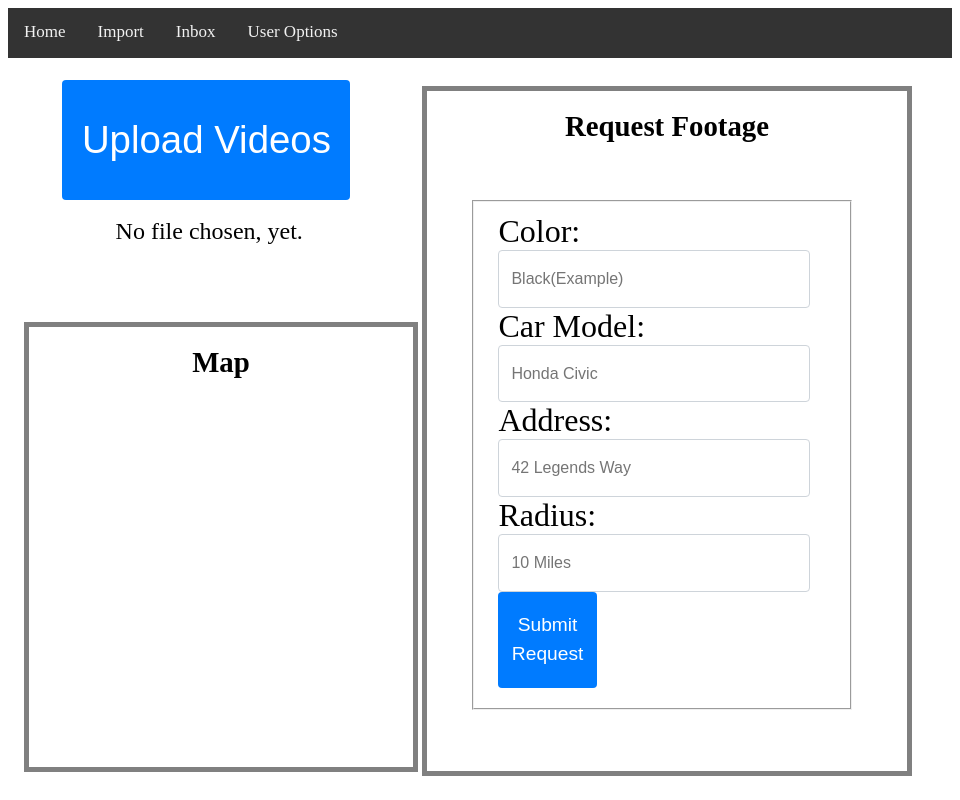
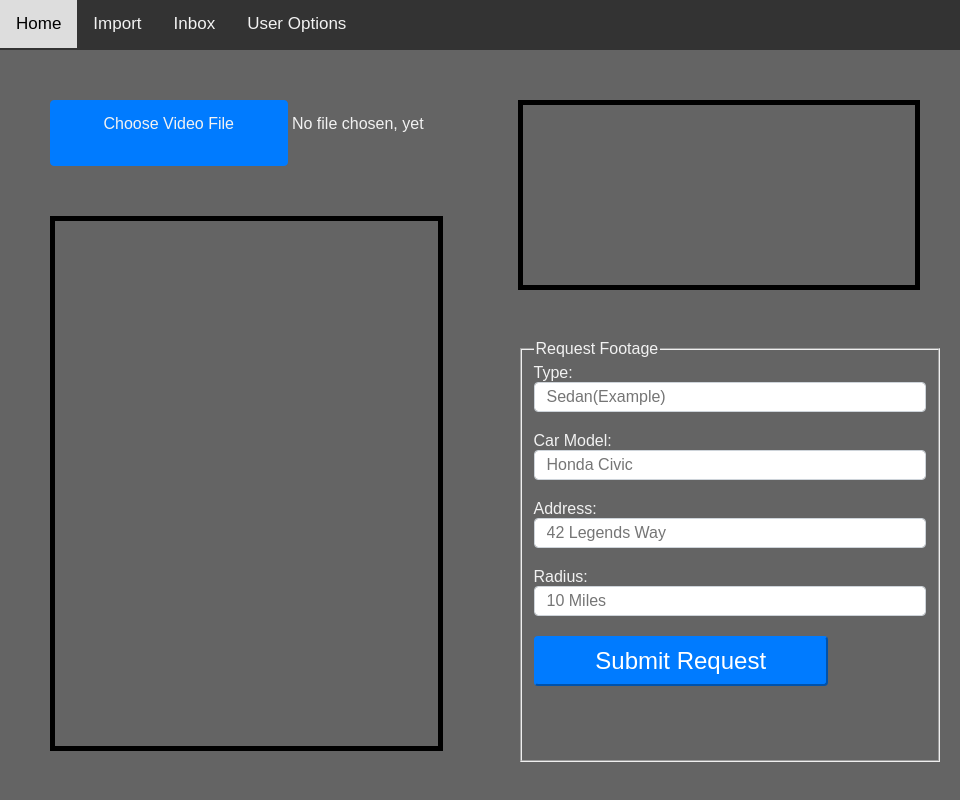
Before and after one commit to RohanG0407/HumanTrafElectron, an Electron app: page input.html in a window 960 px wide. Drawn offline with Linux system fonts and the light colour scheme.

Commit message:
styling of the input page

```diff
--- a/input.css
+++ b/input.css
@@ -7,35 +7,101 @@ and open the template in the editor.
     Created on : Mar 28, 2020, 10:32:42 PM
     Author     : andre_000
 */
-canvas{
-  z-index:-1;
+
+
+body {
+    margin: 0;
+    font-family: sans-serif;
+    background-color: rgb(100,100,100);
+    color: #f2f2f2;
+    min-width: 868px;
+    position: fixed;
 }
-/*#custom-button {
-    font-size: 4vw;
-    padding: 10px;
-    color: white;
-    background-color : blue;
-    border: 1px solid #000;
-    border-radius: 3px;
+
+#container{
+    margin-top: 50px;
+    width: 100%;
+    height: calc(100vh - 100px);
+    display: flex;
+}
+
+#left{
+    width: 50%;
+    height: 100%;
+    margin-left: 50px;
+    margin-right: 50px;
+}
+
+#file_button{
+    color: #fff;
+    background-color: #007bff;
+    border-color: #007bff;
+    text-align: middle;
     cursor: pointer;
-    position:absolute;
-    left: 8%;
-    top: 12%;
-}*/
+    font-size: x-large;
+    border-radius: .25rem;
+    height: 50px;
+    width: 75%;
+    display:none;
+}
+
+#file_button_label{
+    border: 1px solid #007bff;
+    background-color: #007bff;
+    display: inline-block;
+    width: 60%;
+    height: 50px;
+    padding-top: 14px;
+    text-align: center;
+    border-radius: .25rem;
+    cursor: pointer;
+}
+
+#right{
+    margin-left: 25px;
+    width: 50%;
+    height: 100%;
+    margin-right: 50px;
+}
+
+#no_file{
+    text-align: center;
+    width: 25%;
+    font-size: medium;
+}
+
+.box1{
+    width: 100%;
+    height: calc(40% - 100px);
+    border: 5px solid black;
+}
+
+
+#video_preview{
+    margin-top: 50px;
+    height: calc(100% - 175px);
+    border: 5px solid black;
+}
+
+#request_footage_form{
+    width: 100%;
+    height: 57.5%;
+    margin-top: 50px;
+}
+
+#legend{
+    color: #f2f2f2;
+}
+
 #submitRequests{
    cursor: pointer;
 }
 #custom-text{
-    font-size: 2.5vw;
-    right: 10px;
-    left: 10px;
-    padding: 10px;
-    color: black;
-    width:40%;
-    height:10%;
-    position:absolute;
-    left: 11%;
-    top:26%;
+
+}
+
+.label{
+    font-size: medium;
 }
 
 #request-text{
@@ -44,11 +110,10 @@ canvas{
     color: black;
     width:10%;
     height:10%;
-    position:absolute;
     right: 30%;
     bottom:1%;
 }
-.box{
+/* .box{
     z-index:-1;
     width: 50%;
     height: 85%;
@@ -56,57 +121,32 @@ canvas{
     right: 5%;
     bottom: 3%;
     border: 5px solid grey;
-}
-.box1{
-    width: 40%;
-    height: 55%;
-    position: absolute;
-    left: 2.5%;
-    bottom: 3.5%;
-    border: 5px solid grey;
-}
-#car_color{z-index:1000; }
-#car_model{ z-index:1000; }
-#car_address{ z-index:1000; }
-#car_radius{ z-index:1000; }
+} */
 
-#requestForm{
-     width: 40%;
-    height: 60%;
-    position: absolute;
-    right: 11%;
-    bottom: 15%;
-    font-size: 4vh;
-}
+
 .form-control {
-    display: block;
-    width: 95%;
-    height:12%;
+    width: 100%;
+    height: 30px;
     padding: .375rem .75rem;
     font-size: 1rem;
-    font-weight: 400;
     line-height: 1.5;
     color: #495057;
     background-color: #fff;
     background-clip: padding-box;
     border: 1px solid #ced4da;
     border-radius: .25rem;
-    transition: border-color .15s ease-in-out,box-shadow .15s ease-in-out;
+    margin-bottom: 20px;
 }
 .btn{
     color: #fff;
     background-color: #007bff;
     border-color: #007bff;
-    display: inline-block;
-    font-weight: 400;
-    vertical-align: middle;
+    text-align: middle;
     cursor: pointer;
-    border: 1px solid transparent;
-    padding: 10px .75rem;
-    font-size: 1rem;
+    font-size: x-large;
     line-height: 1.5;
     border-radius: .25rem;
     /* margin-left: 10%; */
-    width: 100px;
-    transition: color .15s ease-in-out,background-color .15s ease-in-out,border-color .15s ease-in-out,box-shadow .15s ease-in-out;
+    height: 50px;
+    width: 75%;
 }
--- a/input.html
+++ b/input.html
@@ -14,39 +14,39 @@
             <a href="mainWindow.html">User Options</a>
         </div>
 
-        <input type="file" id="real-file" hidden="hidden" multiple="multiple" />
-        <button type="button" id="custom-button" class="btn" style="width:30%;height:15%;position: absolute; left:6.5%; top: 10%; font-size:4vw">Upload Videos</button>
-        <p><span id="custom-text">No file chosen, yet.</span> </p>
-<!--        <p><span id="request-text">Request Sent Successfully!</span> </p>-->
+        <div id='container'>
+            <div id='left'>
+                <label for='file_button' id='file_button_label'>
+                    Choose Video File<input type='file' id='file_button'>
+                </label>
+                <span id='no_file'>No file chosen, yet</span>
+                <div id='video_preview'>
 
-        <div id="requestForm">
-            <form>
-                <fieldset>
+                </div>
+            </div>
+            <div id='right'>
+                <div class="box1">
+                </div>
 
-                    <label id= "car_color_label"> Color:</label>
-                    <input id= 'car_color' type="text" class="form-control" placeholder="Black(Example)">
+                <fieldset id='request_footage_form'>
+                    <legend id='legend'>Request Footage</legend>
+                    <label class="label"> Type:</label>
+                    <input id= 'car_type' type="text" class="form-control" placeholder="Sedan(Example)">
 
 
-                    <label id="car_model_label">Car Model:</label>
+                    <label class="label">Car Model:</label>
                     <input id='car_model' type="text" class="form-control" placeholder='Honda Civic'>
 
-                    <label id="address_label">Address:</label>
+                    <label class="label">Address:</label>
                     <input id='address' type="text" class="form-control" placeholder='42 Legends Way'>
 
-                    <label id="radius_label">Radius:</label>
-                   <input id="radius" type="text" class="form-control" placeholder='10 Miles'>
+                    <label class="label">Radius:</label>
+                    <input id="radius" type="text" class="form-control" placeholder='10 Miles'>
 
-                    <button id="submitRequests" type="button" class="btn" style="width:30%;height:20%; font-size:2vw">Submit Request</button>
+                    <button id="submitRequests" type="button" class="btn">Submit Request</button>
                     <span id="request-text"></span>
                 </fieldset>
-            </form>
-        </div>
-
-        <div class="box">
-            <center><h1 style="font-size:3vw">Request Footage</h1></center>
-        </div>
-        <div class="box1">
-            <center><h1 style="font-size:3vw">Map</h1></center>
+            </div>
         </div>
 
         <script>
--- a/input.js
+++ b/input.js
@@ -1,17 +1,13 @@
-var realFileBtn = document.getElementById("real-file");
+var realFileBtn = document.getElementById("file_button");
 var realReqBtn = document.getElementById("submitRequests");
-var customBtn = document.getElementById("custom-button");
-var customTxt = document.getElementById("custom-text");
-var customRequestBtn = document.getElementById("custom-requestbutton");
+var customTxt = document.getElementById("no_file");
 var requestTxt = document.getElementById("request-text");
 var fs = require('fs');
 var path = require('path');
-customBtn.addEventListener("click", function () {
-    realFileBtn.click();
-});
+
 
 realReqBtn.addEventListener("click", function(){
-    document.getElementById("car_color").value = "";
+    document.getElementById("car_type").value = "";
     document.getElementById("car_model").value = "";
     document.getElementById("address").value = "";
     document.getElementById("radius").value = "";
@@ -24,14 +20,14 @@ realReqBtn.addEventListener("click", function(){
 
 });
 
-realFileBtn.addEventListener("change", function () {
+realFileBtn.addEventListener("click", function () {
     if (realFileBtn.value) {
         customTxt.innerHTML = realFileBtn.value.match(
             /[\/\\]([\w\d\s\.\-\(\)]+)$/
         )[1]
-        customTxt.innerHTML += " uploaded successfully!";
+        customTxt.innerHTML = "Upload successful!";
 
-        const thePath = path.join(document.getElementById('real-file').files[0].path);
+        const thePath = path.join(document.getElementById('file_button').files[0].path);
         const newPath = path.join(__dirname, '/uploads/test.mp4');
         fs.copyFile(thePath, newPath, function (err) {
             if (err)
--- a/main.js
+++ b/main.js
@@ -23,7 +23,7 @@ app.on('ready', function () {
     });
 
     mainWindow.loadURL(url.format({
-        pathname: path.join(__dirname, 'userAuth.html'),
+        pathname: path.join(__dirname, 'input.html'),
         protocol: 'file:',
         slashes: true
     }));
```
Also changed, not shown: 1 other file.
